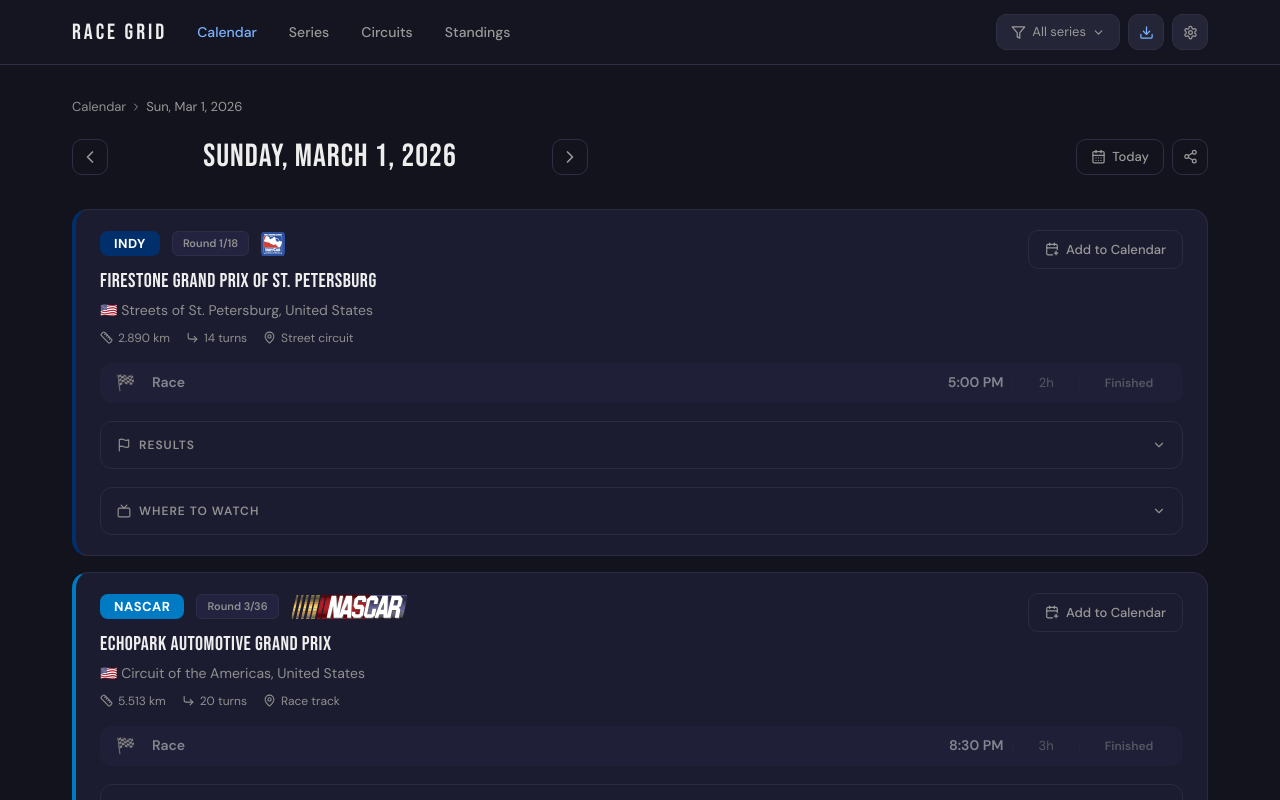
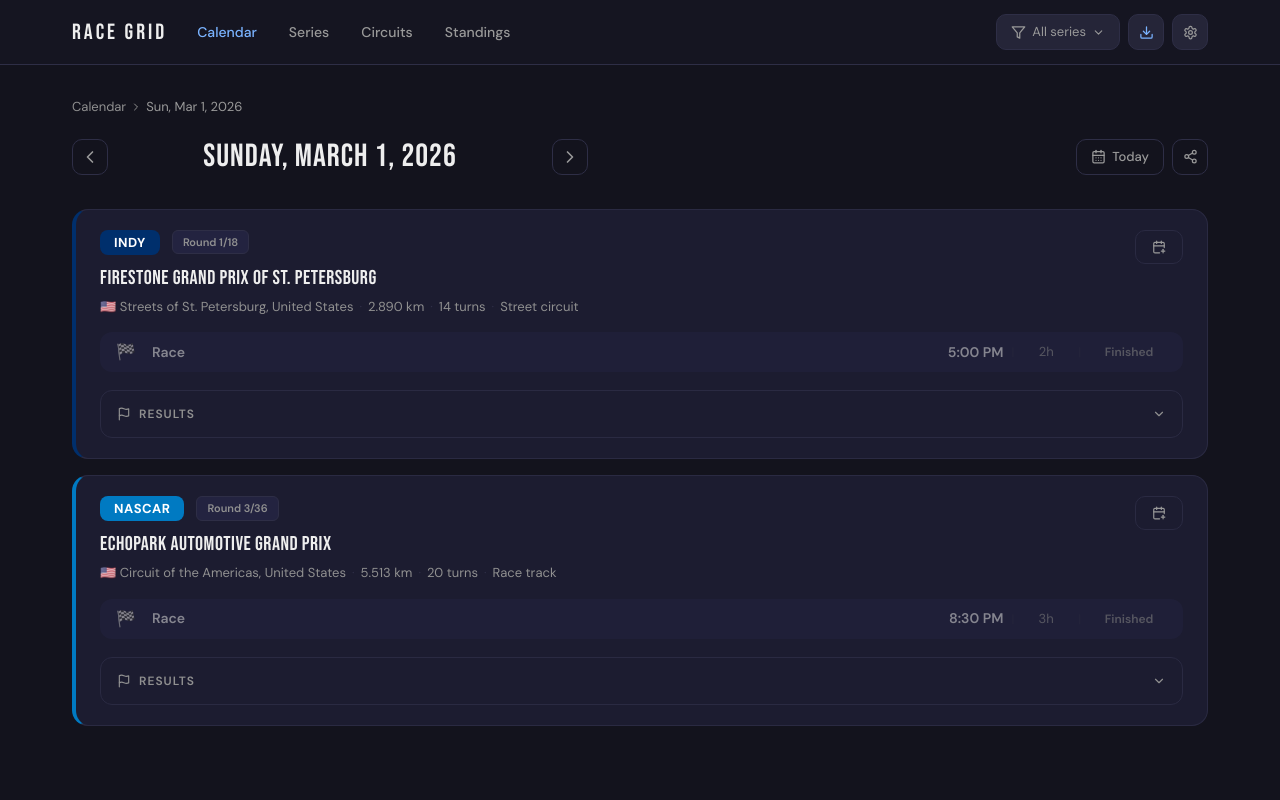
Before and after one commit to bogdankf1/race-grid, a Next.js app: page /day/2026-03-01 in a window 1280 px wide. Shown: the top 800 px of the page. Built offline with nearby package versions, Linux system fonts and the light colour scheme.

Commit message:
Add `WhereToWatchPopover` component and replace `WhereToWatch` for improved broadcast display functionality; refine circuit details layout and update related styles.

```diff
--- a/src/components/DayDetail.tsx
+++ b/src/components/DayDetail.tsx
@@ -6,15 +6,13 @@
 import { getSeriesForYear } from '@/data/series-registry'
 import { getLocalDate, formatInTimezone, formatDuration } from '@/lib/timezone'
 import { SeriesChip } from './SeriesChip'
-import { SeriesLogo } from './SeriesLogo'
 import { getBroadcasts, detectCountry } from '@/data/broadcasts'
 import { getCircuit, getCircuitTypeLabel } from '@/data/circuits'
 import { CalendarExport } from './CalendarExport'
 import { Countdown } from './Countdown'
 import { RaceResult } from './RaceResult'
 import { getResult } from '@/data/results'
-import { WhereToWatch } from './WhereToWatch'
-import { MapPin, Ruler, CornerDownRight } from 'lucide-react'
+import { WhereToWatchPopover } from './WhereToWatchPopover'
 import { EyeOff } from 'lucide-react'
 import { t, type Locale } from '@/lib/i18n'
 
@@ -67,12 +65,10 @@
   useEffect(() => {
     if (!highlightEventId || !containerRef.current) return
 
-    // Wait for render
     const timer = setTimeout(() => {
       const el = containerRef.current?.querySelector(`[data-event-id="${highlightEventId}"]`) as HTMLElement | null
       if (!el) return
 
-      // Dim all other cards, keep the target fully visible
       const allCards = containerRef.current?.children
       if (allCards) {
         for (const card of Array.from(allCards) as HTMLElement[]) {
@@ -91,7 +87,7 @@
 
     return () => clearTimeout(timer)
   }, [highlightEventId])
-  // Tick every 30s for LIVE/Finished status
+
   const [now, setNow] = useState(Date.now())
   useEffect(() => {
     const id = setInterval(() => setNow(Date.now()), 30_000)
@@ -99,17 +95,32 @@
   }, [])
 
   const dayEvents = useMemo(() => {
+    const GAP_MS = 2 * 60 * 60 * 1000 // 2 hours — sessions farther apart get split into separate cards
     const results: DayEventInfo[] = []
     const yearSeries = getSeriesForYear(parseInt(date.slice(0, 4)))
     const selectedSeries = yearSeries.filter(s => selectedSeriesIds.includes(s.id))
     for (const series of selectedSeries) {
       for (const event of series.events) {
-        const daySessions = event.sessions.filter(s => getLocalDate(s.startUtc, timezone) === date)
-        if (daySessions.length > 0) {
-          results.push({
-            series, event,
-            sessions: daySessions.sort((a, b) => new Date(a.startUtc).getTime() - new Date(b.startUtc).getTime()),
-          })
+        const daySessions = event.sessions
+          .filter(s => getLocalDate(s.startUtc, timezone) === date)
+          .sort((a, b) => new Date(a.startUtc).getTime() - new Date(b.startUtc).getTime())
+        if (daySessions.length === 0) continue
+
+        // Split into groups of consecutive sessions (gap < 2h between end of one and start of next)
+        const groups: Session[][] = [[daySessions[0]]]
+        for (let j = 1; j < daySessions.length; j++) {
+          const prev = daySessions[j - 1]
+          const prevEnd = new Date(prev.startUtc).getTime() + (prev.durationMinutes || 120) * 60000
+          const currStart = new Date(daySessions[j].startUtc).getTime()
+          if (currStart - prevEnd > GAP_MS) {
+            groups.push([daySessions[j]])
+          } else {
+            groups[groups.length - 1].push(daySessions[j])
+          }
+        }
+
+        for (const group of groups) {
+          results.push({ series, event, sessions: group })
         }
       }
     }
@@ -128,16 +139,16 @@
 
   return (
     <div ref={containerRef} style={{ display: 'flex', flexDirection: 'column', gap: 16 }}>
-      {dayEvents.map(({ series, event, sessions }) => (
+      {dayEvents.map(({ series, event, sessions }, idx) => (
         <div
-          key={`${series.id}-${event.id}`}
+          key={`${series.id}-${event.id}-${idx}`}
           data-event-id={event.id}
           style={{
             borderRadius: 16,
             background: 'var(--rg-surface)',
             border: '1px solid var(--rg-card-border)',
             borderLeft: `4px solid ${series.color}`,
-            overflow: 'hidden',
+            overflow: 'visible',
           }}
         >
           <div className="rg-event-card-header" style={{ display: 'flex', alignItems: 'flex-start', justifyContent: 'space-between', gap: 16 }}>
@@ -155,62 +166,40 @@
                     {t('progress.roundFull', locale)} {event.round}/{Math.max(series.events.length, ...series.events.map(e => e.round ?? 0))}
                   </span>
                 )}
-                <div
-                  style={{
-                    height: 28,
-                    display: 'flex',
-                    alignItems: 'center',
-                    borderRadius: 6,
-                    overflow: 'hidden',
-                    padding: series.logoBgWhite ? '2px 8px' : 0,
-                    background: series.logoBgWhite ? '#fff' : 'transparent',
-                  }}
-                >
-                  <SeriesLogo seriesId={series.id} className="" />
-                </div>
               </div>
-              <h3 className="font-display rg-event-name" style={{ color: 'var(--rg-text)', marginBottom: 4, letterSpacing: 0.5 }}>
+              <h3 className="font-display rg-event-name" style={{ color: 'var(--rg-text)', margin: 0, marginBottom: 4, letterSpacing: 0.5 }}>
                 {event.name}
               </h3>
               {(() => {
                 const circuit = getCircuit(event.circuitId)
-                return circuit ? (
-                  <Link href={`/circuits/${circuit.id}`} style={{ display: 'block', fontSize: 14, color: 'var(--rg-text3)', textDecoration: 'none' }}>
-                    {countryFlag(circuit.countryCode)} {circuit.name}, {circuit.country}
-                  </Link>
-                ) : null
-              })()}
-
-              {/* Circuit info */}
-              {(() => {
-                const circuit = getCircuit(event.circuitId)
                 if (!circuit) return null
                 return (
-                  <div
-                    style={{
-                      display: 'flex',
-                      gap: 16,
-                      marginTop: 8,
-                      flexWrap: 'wrap',
-                    }}
-                  >
-                    <span style={{ display: 'inline-flex', alignItems: 'center', gap: 5, fontSize: 12, color: 'var(--rg-text3)' }}>
-                      <Ruler style={{ width: 13, height: 13 }} />
-                      {circuit.length}
-                    </span>
-                    <span style={{ display: 'inline-flex', alignItems: 'center', gap: 5, fontSize: 12, color: 'var(--rg-text3)' }}>
-                      <CornerDownRight style={{ width: 13, height: 13 }} />
-                      {circuit.turns} {locale === 'uk' ? 'поворотів' : 'turns'}
-                    </span>
-                    <span style={{ display: 'inline-flex', alignItems: 'center', gap: 5, fontSize: 12, color: 'var(--rg-text3)' }}>
-                      <MapPin style={{ width: 13, height: 13 }} />
-                      {getCircuitTypeLabel(circuit.type, locale)}
+                  <div className="rg-circuit-info" style={{ fontSize: 13, color: 'var(--rg-text3)' }}>
+                    <Link href={`/circuits/${circuit.id}`} style={{ color: 'var(--rg-text3)', textDecoration: 'none' }}>
+                      {countryFlag(circuit.countryCode)} {circuit.name}, {circuit.country}
+                    </Link>
+                    <span className="rg-circuit-sep" style={{ color: 'var(--rg-border)', margin: '0 6px' }}>·</span>
+                    <span className="rg-circuit-details">
+                      <span>{circuit.length}</span>
+                      <span style={{ color: 'var(--rg-border)', margin: '0 6px' }}>·</span>
+                      <span>{circuit.turns} {locale === 'uk' ? 'поворотів' : 'turns'}</span>
+                      <span style={{ color: 'var(--rg-border)', margin: '0 6px' }}>·</span>
+                      <span>{getCircuitTypeLabel(circuit.type, locale)}</span>
                     </span>
                   </div>
                 )
               })()}
             </div>
-            <CalendarExport event={event} sessions={sessions} seriesName={series.name} seriesId={series.id} seriesEvents={series.events} locale={locale} />
+            <div style={{ display: 'flex', alignItems: 'center', gap: 8, flexShrink: 0 }}>
+              <WhereToWatchPopover
+                broadcasts={(() => {
+                  const country = detectCountry(timezone)
+                  return country ? getBroadcasts(series.id, country) : []
+                })()}
+                locale={locale}
+              />
+              <CalendarExport event={event} sessions={sessions} seriesName={series.name} seriesId={series.id} seriesEvents={series.events} locale={locale} />
+            </div>
           </div>
 
           <div className="rg-event-card-sessions">
@@ -292,14 +281,6 @@
               return <RaceResult results={sessionResults} locale={locale} />
             })()}
 
-            {/* Where to watch */}
-            <WhereToWatch
-              broadcasts={(() => {
-                const country = detectCountry(timezone)
-                return country ? getBroadcasts(series.id, country) : []
-              })()}
-              locale={locale}
-            />
           </div>
         </div>
       ))}
--- a/src/components/WhereToWatch.tsx
+++ b/src/components/WhereToWatch.tsx
@@ -8,19 +8,22 @@
 interface WhereToWatchProps {
   broadcasts: BroadcastInfo[]
   locale: Locale
+  seriesName?: string
+  seriesColor?: string
 }
 
-export function WhereToWatch({ broadcasts, locale }: WhereToWatchProps) {
+export function WhereToWatch({ broadcasts, locale, seriesName, seriesColor }: WhereToWatchProps) {
   const [expanded, setExpanded] = useState(false)
 
   return (
     <div
       style={{
-        marginTop: 12,
+        marginTop: 4,
         padding: '14px 16px',
         borderRadius: 12,
         background: 'var(--rg-surface)',
         border: '1px solid var(--rg-card-border)',
+        borderLeft: seriesColor ? `3px solid ${seriesColor}` : undefined,
       }}
     >
       <button
@@ -39,7 +42,7 @@
       >
         <Tv style={{ width: 14, height: 14, color: 'var(--rg-text3)', flexShrink: 0 }} />
         <span style={{ fontSize: 12, fontWeight: 600, color: 'var(--rg-text3)', textTransform: 'uppercase', letterSpacing: 1, flex: 1, textAlign: 'left' }}>
-          {t('watch.title', locale)}
+          {t('watch.title', locale)}{seriesName && ` — ${seriesName}`}
         </span>
         <ChevronDown
           style={{
--- /dev/null
+++ b/src/components/WhereToWatchPopover.tsx
@@ -0,0 +1,102 @@
+'use client'
+
+import { useState, useRef, useEffect } from 'react'
+import { Tv } from 'lucide-react'
+import { t, type Locale } from '@/lib/i18n'
+import type { BroadcastInfo } from '@/data/broadcasts'
+
+interface WhereToWatchPopoverProps {
+  broadcasts: BroadcastInfo[]
+  locale: Locale
+}
+
+export function WhereToWatchPopover({ broadcasts, locale }: WhereToWatchPopoverProps) {
+  const [open, setOpen] = useState(false)
+  const ref = useRef<HTMLDivElement>(null)
+
+  useEffect(() => {
+    function handleClick(e: MouseEvent) {
+      if (ref.current && !ref.current.contains(e.target as Node)) setOpen(false)
+    }
+    document.addEventListener('mousedown', handleClick)
+    return () => document.removeEventListener('mousedown', handleClick)
+  }, [])
+
+  if (broadcasts.length === 0) return null
+
+  return (
+    <div ref={ref} style={{ position: 'relative', flexShrink: 0 }}>
+      <button
+        className="rg-cal-export-btn"
+        onClick={() => setOpen(!open)}
+        style={{
+          display: 'inline-flex',
+          alignItems: 'center',
+          gap: 7,
+          padding: '9px 16px',
+          borderRadius: 10,
+          background: 'var(--rg-surface)',
+          border: '1px solid var(--rg-card-border)',
+          color: 'var(--rg-text2)',
+          fontSize: 13,
+          fontWeight: 500,
+          cursor: 'pointer',
+        }}
+      >
+        <Tv style={{ width: 14, height: 14 }} />
+        <span className="rg-cal-export-label">{t('watch.title', locale)}</span>
+      </button>
+
+      {open && (
+        <div
+          style={{
+            position: 'absolute',
+            top: '100%',
+            right: 0,
+            marginTop: 6,
+            minWidth: 240,
+            maxWidth: 320,
+            background: 'var(--rg-surface)',
+            border: '1px solid var(--rg-card-border)',
+            borderRadius: 12,
+            padding: 12,
+            zIndex: 50,
+            boxShadow: '0 8px 32px rgba(0,0,0,0.3)',
+          }}
+        >
+          <div style={{ fontSize: 11, fontWeight: 600, color: 'var(--rg-text3)', textTransform: 'uppercase', letterSpacing: 0.8, marginBottom: 8 }}>
+            {t('watch.title', locale)}
+          </div>
+          <div style={{ display: 'flex', flexDirection: 'column', gap: 6 }}>
+            {broadcasts.map((b, i) => (
+              <div
+                key={i}
+                style={{ fontSize: 13, lineHeight: 1.4 }}
+              >
+                <span style={{ fontWeight: 600 }}>
+                  {b.url ? (
+                    <a
+                      href={b.url}
+                      target="_blank"
+                      rel="noopener noreferrer"
+                      style={{ color: 'var(--rg-link)', textDecoration: 'none' }}
+                    >
+                      {b.name}
+                    </a>
+                  ) : (
+                    <span style={{ color: 'var(--rg-text)' }}>{b.name}</span>
+                  )}
+                </span>
+                {b.note && (
+                  <span style={{ color: 'var(--rg-text3)', fontSize: 12 }}>
+                    {' '}— {b.note}
+                  </span>
+                )}
+              </div>
+            ))}
+          </div>
+        </div>
+      )}
+    </div>
+  )
+}
```
Also changed, not shown: src/styles/globals.css (+20 -4 lines).
